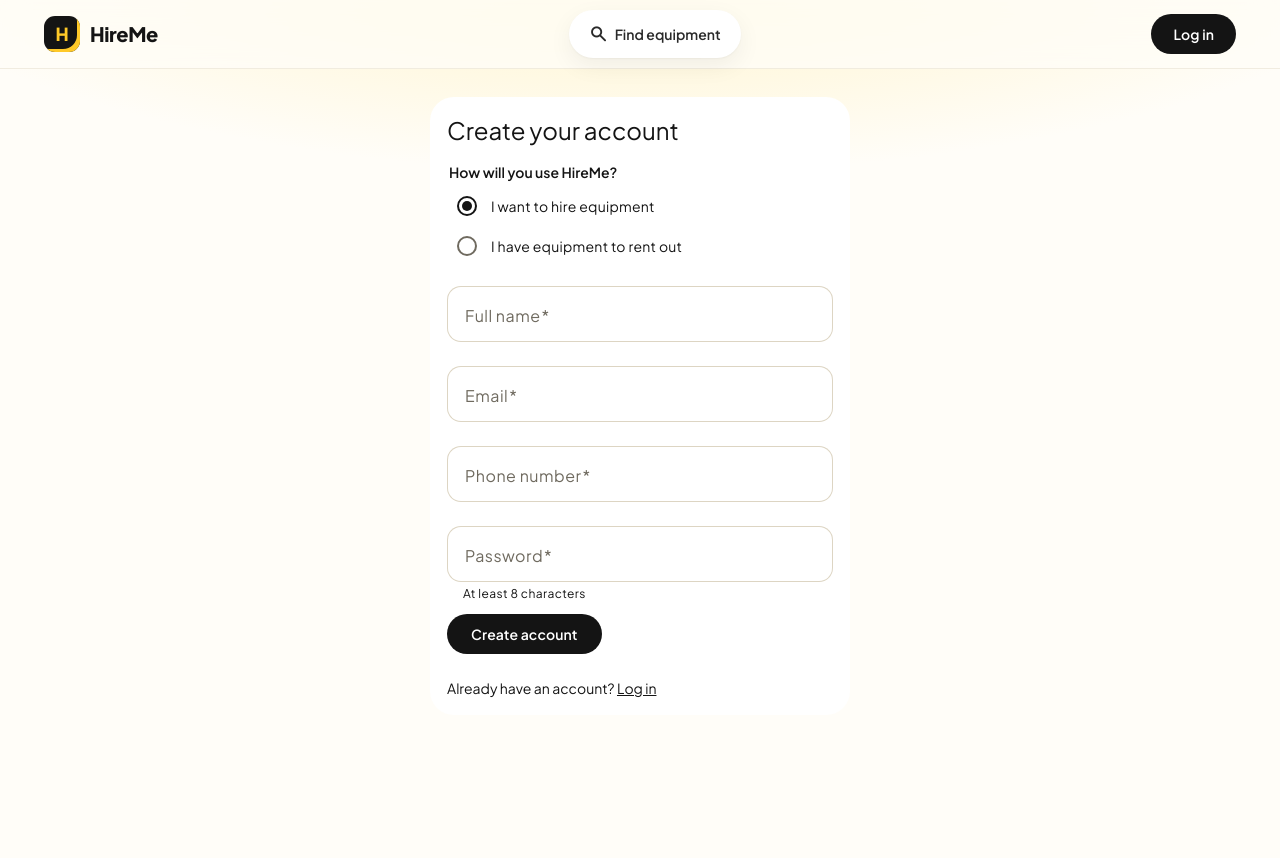
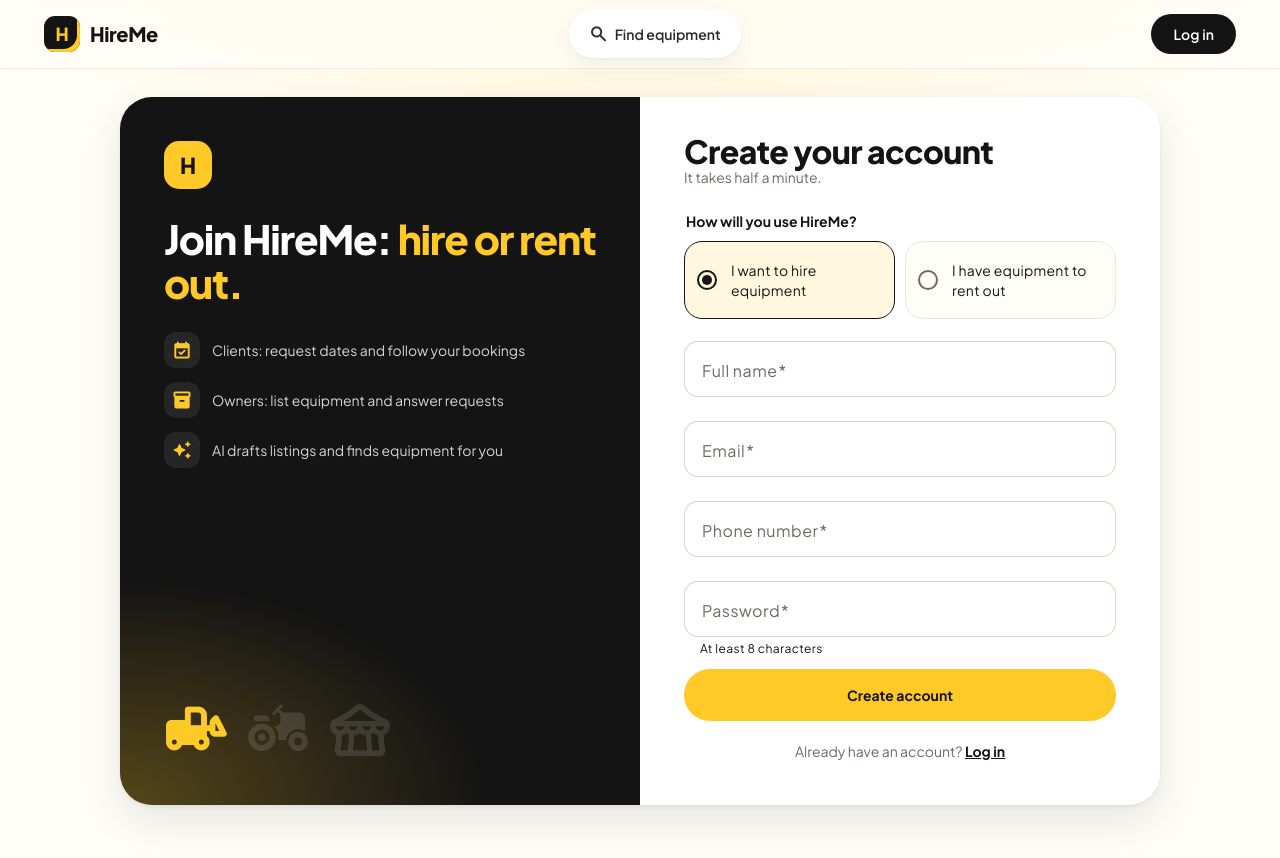
Before and after one commit to hezronokwach/HireMe, an Angular app in the folder frontend/: page /register in a window 1280 px wide. Shown: the top 858 px of the page. Before the commit the page ends 800 px from the top, so only its background shows below. Built offline with nearby package versions, Linux system fonts and the light colour scheme.

Commit message:
style(frontend): split-panel login and register pages

```diff
--- a/frontend/src/app/pages/auth-form.scss
+++ b/frontend/src/app/pages/auth-form.scss
@@ -1,7 +1,124 @@
 :host {
   display: block;
-  max-width: 420px;
+}
+
+// Desktop: a black brand panel beside the form, in one rounded frame. Phones: just the form.
+.auth {
+  display: grid;
+  grid-template-columns: minmax(0, 1fr) minmax(0, 1fr);
+  max-width: 1040px;
   margin: 0 auto;
+  border-radius: 32px;
+  overflow: hidden;
+  background: var(--hm-card);
+  box-shadow: var(--hm-shadow-lift);
+}
+
+.auth-aside {
+  position: relative;
+  display: flex;
+  flex-direction: column;
+  gap: 28px;
+  padding: 44px;
+  overflow: hidden;
+  background:
+    radial-gradient(520px 320px at 0% 100%, rgba(255, 201, 40, 0.28), rgba(255, 201, 40, 0) 70%),
+    var(--hm-ink);
+  color: #fff;
+}
+
+.aside-logo {
+  display: grid;
+  place-items: center;
+  width: 48px;
+  height: 48px;
+  border-radius: 15px;
+  background: var(--hm-yellow);
+  color: var(--hm-ink);
+  font-weight: 800;
+  font-size: 22px;
+}
+
+.aside-title {
+  margin: 0;
+  font-weight: 800;
+  font-size: clamp(1.9rem, 1.4rem + 1.4vw, 2.6rem);
+  line-height: 1.08;
+  letter-spacing: -0.03em;
+
+  span {
+    color: var(--hm-yellow);
+  }
+}
+
+.aside-points {
+  display: flex;
+  flex-direction: column;
+  gap: 14px;
+  margin: 0;
+  padding: 0;
+  list-style: none;
+  color: rgba(255, 255, 255, 0.82);
+
+  li {
+    display: flex;
+    align-items: center;
+    gap: 12px;
+  }
+
+  mat-icon {
+    display: grid;
+    place-items: center;
+    flex: none;
+    width: 36px;
+    height: 36px;
+    border-radius: 12px;
+    background: rgba(255, 255, 255, 0.08);
+    color: var(--hm-yellow);
+    font-size: 20px;
+  }
+}
+
+// Three big equipment glyphs along the bottom edge, like a shelf.
+.aside-art {
+  display: flex;
+  gap: 18px;
+  margin-top: auto;
+
+  mat-icon {
+    width: auto;
+    height: auto;
+    font-size: 64px;
+    color: rgba(255, 255, 255, 0.12);
+
+    &:first-child {
+      color: var(--hm-yellow);
+    }
+  }
+}
+
+.auth-main {
+  display: flex;
+  flex-direction: column;
+  gap: 20px;
+  padding: 44px;
+}
+
+.auth-card {
+  display: flex;
+  flex-direction: column;
+}
+
+h1 {
+  margin: 0;
+  font-weight: 800;
+  font-size: 2rem;
+  letter-spacing: -0.02em;
+}
+
+.sub {
+  margin: 6px 0 24px;
+  color: var(--hm-muted);
 }
 
 form {
@@ -10,28 +127,45 @@ form {
   gap: 4px;
 }
 
-h1 {
-  font: var(--mat-sys-headline-small);
+.error {
   margin: 0 0 16px;
-}
-
-.error {
-  margin: 0 0 12px;
-  padding: 10px 12px;
-  border-radius: 8px;
-  background: var(--mat-sys-error-container);
-  color: var(--mat-sys-on-error-container);
+  padding: 12px 14px;
+  border-radius: 14px;
+  background: #fdecea;
+  color: #8c1d18;
 }
 
 .actions {
-  display: flex;
-  align-items: center;
-  justify-content: space-between;
-  gap: 12px;
   margin-top: 8px;
+
+  button {
+    width: 100%;
+  }
 }
 
 .switch {
-  margin-top: 24px;
-  font: var(--mat-sys-body-medium);
+  margin: 20px 0 0;
+  text-align: center;
+  color: var(--hm-muted);
+
+  a {
+    color: var(--hm-ink);
+    font-weight: 700;
+  }
 }
+
+@media (max-width: 899px) {
+  .auth {
+    grid-template-columns: minmax(0, 1fr);
+    max-width: 480px;
+    border-radius: 28px;
+  }
+
+  .auth-aside {
+    display: none;
+  }
+
+  .auth-main {
+    padding: 28px 22px;
+  }
+}
--- a/frontend/src/app/pages/login/login.html
+++ b/frontend/src/app/pages/login/login.html
@@ -1,6 +1,23 @@
-<mat-card appearance="outlined">
-  <mat-card-content>
-    <h1>Log in</h1>
+<div class="auth">
+  <aside class="auth-aside" aria-hidden="true">
+    <span class="aside-logo">H</span>
+    <p class="aside-title">Hire the right machine, <span>by the day.</span></p>
+    <ul class="aside-points">
+      <li><mat-icon>search</mat-icon>Tractors, excavators and event gear across Kenya</li>
+      <li><mat-icon>payments</mat-icon>See the total before you send a request</li>
+      <li><mat-icon>verified</mat-icon>The owner confirms, and you can call them</li>
+    </ul>
+    <div class="aside-art">
+      <mat-icon>front_loader</mat-icon>
+      <mat-icon>agriculture</mat-icon>
+      <mat-icon>festival</mat-icon>
+    </div>
+  </aside>
+
+  <div class="auth-main">
+    <div class="auth-card">
+      <h1>Welcome back</h1>
+      <p class="sub">Log in to book equipment or manage your listings.</p>
       @if (error()) {
         <p class="error" role="alert">{{ error() }}</p>
       }
@@ -27,7 +44,7 @@
           }
         </mat-form-field>
         <div class="actions">
-        <button mat-flat-button type="submit" [disabled]="submitting()">
+          <button mat-flat-button class="cta" type="submit" [disabled]="submitting()">
             {{ submitting() ? 'Logging in…' : 'Log in' }}
           </button>
         </div>
@@ -38,8 +55,7 @@
           >Create an account</a
         >
       </p>
-  </mat-card-content>
-</mat-card>
+    </div>
 
     @if (demoAvailable()) {
       <section class="demo" aria-labelledby="demo-title" data-testid="demo-owner">
@@ -52,7 +68,7 @@
           requests waiting. No password, and a short guide shows you around.
         </p>
         <button
-      mat-stroked-button
+          mat-flat-button
           type="button"
           [disabled]="demoSigningIn() || submitting()"
           (click)="signInAsDemoOwner()"
@@ -64,3 +80,5 @@
         </p>
       </section>
     }
+  </div>
+</div>
--- a/frontend/src/app/pages/login/login.scss
+++ b/frontend/src/app/pages/login/login.scss
@@ -1,27 +1,43 @@
-// The demo owner panel under the login form: set apart (dashed, no card), so it reads as a side door
-// for visitors rather than a second way to log in.
+// The demo owner panel under the login form: a yellow ticket with a dashed edge, so it reads as a side
+// door for visitors rather than a second way to log in.
 .demo {
-  margin-top: 24px;
-  padding: 16px 20px;
-  border: 1px dashed var(--mat-sys-outline);
-  border-radius: 12px;
+  padding: 20px;
+  border-radius: 22px;
+  background: var(--hm-yellow-wash);
+  border: 1.5px dashed #e8c45a;
 
   h2 {
     display: flex;
     align-items: center;
-    gap: 8px;
+    gap: 10px;
     margin: 0 0 8px;
     font: var(--mat-sys-title-medium);
+    font-weight: 700;
+
+    mat-icon {
+      display: grid;
+      place-items: center;
+      width: 36px;
+      height: 36px;
+      border-radius: 12px;
+      background: var(--hm-yellow);
+      font-size: 20px;
+    }
   }
 
   p {
-    margin: 0 0 12px;
-    font: var(--mat-sys-body-medium);
+    margin: 0 0 14px;
+    color: var(--hm-ink-soft);
+  }
+
+  button {
+    width: 100%;
   }
 
   .note {
     margin: 12px 0 0;
-    color: var(--mat-sys-on-surface-variant);
+    color: var(--hm-muted);
     font: var(--mat-sys-body-small);
+    text-align: center;
   }
 }
--- a/frontend/src/app/pages/register/register.html
+++ b/frontend/src/app/pages/register/register.html
@@ -1,6 +1,23 @@
-<mat-card appearance="outlined">
-  <mat-card-content>
+<div class="auth">
+  <aside class="auth-aside" aria-hidden="true">
+    <span class="aside-logo">H</span>
+    <p class="aside-title">Join HireMe: <span>hire or rent out.</span></p>
+    <ul class="aside-points">
+      <li><mat-icon>event_available</mat-icon>Clients: request dates and follow your bookings</li>
+      <li><mat-icon>inventory_2</mat-icon>Owners: list equipment and answer requests</li>
+      <li><mat-icon>auto_awesome</mat-icon>AI drafts listings and finds equipment for you</li>
+    </ul>
+    <div class="aside-art">
+      <mat-icon>front_loader</mat-icon>
+      <mat-icon>agriculture</mat-icon>
+      <mat-icon>festival</mat-icon>
+    </div>
+  </aside>
+
+  <div class="auth-main">
+    <div class="auth-card">
       <h1>Create your account</h1>
+      <p class="sub">It takes half a minute.</p>
       @if (error()) {
         <p class="error" role="alert">{{ error() }}</p>
       }
@@ -69,7 +86,7 @@
         </mat-form-field>
 
         <div class="actions">
-        <button mat-flat-button type="submit" [disabled]="submitting()">
+          <button mat-flat-button class="cta" type="submit" [disabled]="submitting()">
             {{ submitting() ? 'Creating account…' : 'Create account' }}
           </button>
         </div>
@@ -80,5 +97,6 @@
           >Log in</a
         >
       </p>
-  </mat-card-content>
-</mat-card>
+    </div>
+  </div>
+</div>
--- a/frontend/src/app/pages/register/register.scss
+++ b/frontend/src/app/pages/register/register.scss
@@ -1,17 +1,45 @@
+// The two account types as big selectable tiles; the chosen one turns yellow.
 .roles {
-  display: flex;
-  flex-direction: column;
-  gap: 4px;
-  margin: 0 0 16px;
+  margin: 0 0 18px;
   padding: 0;
   border: 0;
 
   legend {
+    margin-bottom: 10px;
     font: var(--mat-sys-title-small);
-    margin-bottom: 4px;
+    font-weight: 700;
+  }
+
+  mat-radio-group {
+    display: grid;
+    grid-template-columns: 1fr 1fr;
+    gap: 10px;
+  }
+
+  mat-radio-button {
+    display: flex;
+    min-height: 64px;
+    padding: 6px 10px 6px 2px;
+    border: 1.5px solid var(--hm-line);
+    border-radius: 18px;
+    background: var(--hm-paper);
+    transition:
+      border-color 0.15s,
+      background 0.15s;
+
+    &.mat-mdc-radio-checked {
+      border-color: var(--hm-ink);
+      background: var(--hm-yellow-wash);
+    }
   }
 }
 
 .hint-error {
   color: var(--mat-sys-error);
 }
+
+@media (max-width: 420px) {
+  .roles mat-radio-group {
+    grid-template-columns: 1fr;
+  }
+}
--- a/frontend/src/app/pages/register/register.ts
+++ b/frontend/src/app/pages/register/register.ts
@@ -9,6 +9,7 @@ import {
 import { MatButtonModule } from '@angular/material/button';
 import { MatCardModule } from '@angular/material/card';
 import { MatFormFieldModule } from '@angular/material/form-field';
+import { MatIconModule } from '@angular/material/icon';
 import { MatInputModule } from '@angular/material/input';
 import { MatRadioModule } from '@angular/material/radio';
 import { Router, RouterLink } from '@angular/router';
@@ -42,6 +43,7 @@ type Field = 'fullName' | 'email' | 'phoneNumber' | 'password';
     MatInputModule,
     MatRadioModule,
     MatButtonModule,
+    MatIconModule,
   ],
   templateUrl: './register.html',
   styleUrls: ['../auth-form.scss', './register.scss'],
```
Lines whose indentation alone changed are shown as unchanged.
